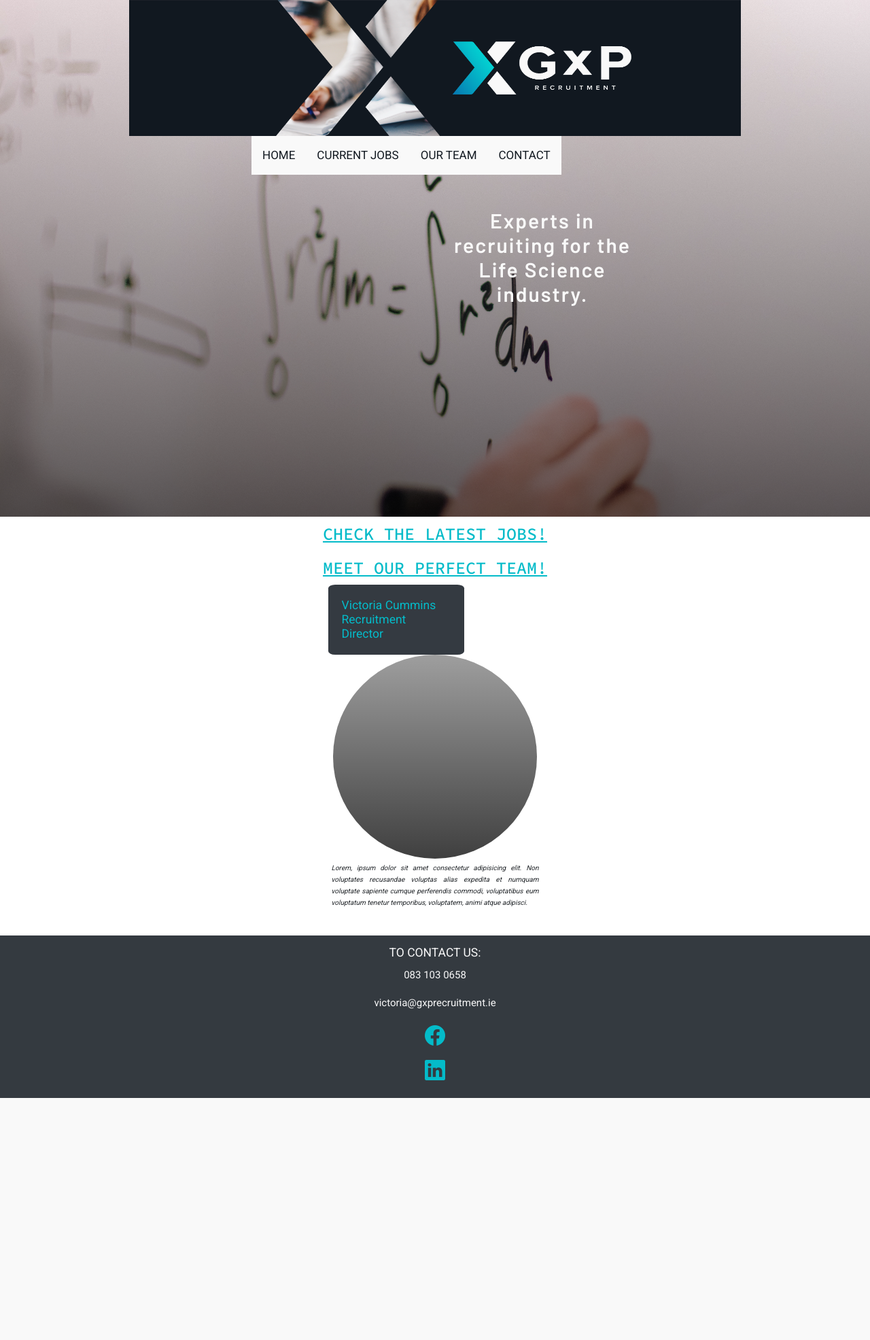
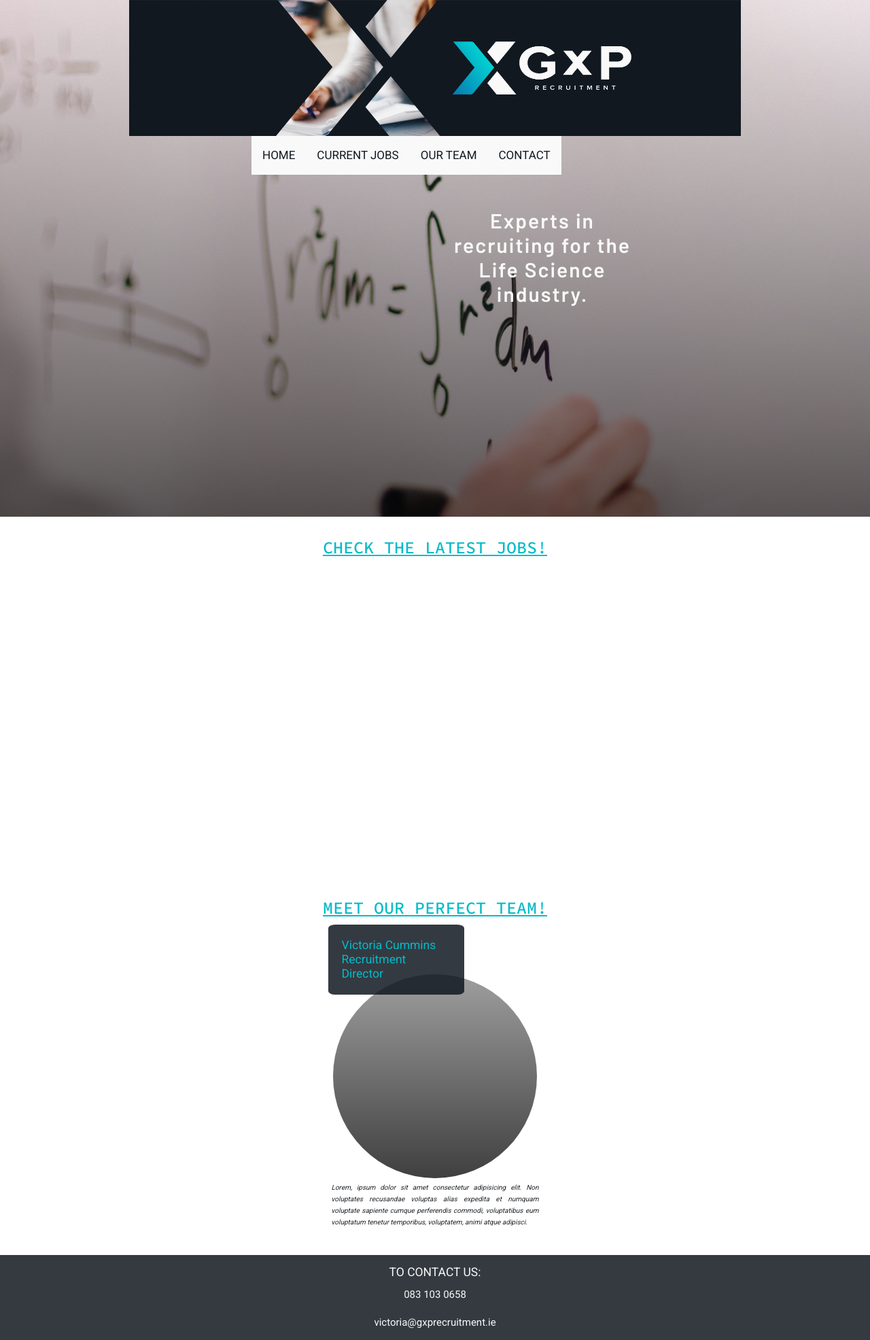
Before and after one commit to mkuti/GxPRecruit, a Django app: page / in a window 1280 px wide. Shown: the top 1971 px of the page at 68% size. Before the commit the page ends 1615 px from the top, so only its background shows below. Run offline with Django 3.2, Linux system fonts and the light colour scheme; data that the repository does not hold is empty; some libraries are stand-ins or nearby versions; grey boxes are pictures that could not be loaded.

Commit message:
Finished to correct class names

```diff
--- a/core/templates/home.html
+++ b/core/templates/home.html
@@ -25,8 +25,8 @@
 </section> -->
 
 <!-- Jobs -->
-<section class="container-fluid">
-    <h1 class="text-blue section-title text-uppercase text-center m-3">Check the latest jobs!</h1>
+<section class="container-fluid jobs-section">
+    <h1 class="text-blue section-title text-uppercase text-center m-5">Check the latest jobs!</h1>
     <div class="row justify-content-center no-gutters mx-3" id="jobs">
 
 
--- a/static/css/style.css
+++ b/static/css/style.css
@@ -63,7 +63,7 @@ body {
   border: 0.1rem solid #f9f9f9;;
 }
 
-.popup_btn:hover {
+.popup-btn:hover {
   text-decoration: none;
   background-color: #111820;
   color: #04bbc9;
@@ -169,6 +169,11 @@ body {
   letter-spacing: 0.2rem;
 }
 
+/* jobs */
+.jobs-section {
+  height: 65vh;
+}
+
 .job-search {
   width: 15rem;
   height: auto;
@@ -210,13 +215,13 @@ body {
   border-radius: 5%;
 }
 
-.team-container .header_container {
+.team-container .header-container {
   position: relative;
   z-index: 1;
   margin-bottom: -3rem;
 }
 
-.team-container .round_card {
+.team-container .staff-photo {
   position: relative;
   z-index: -1;
 }
```
